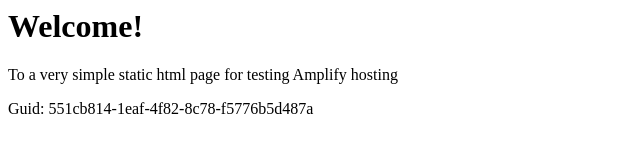
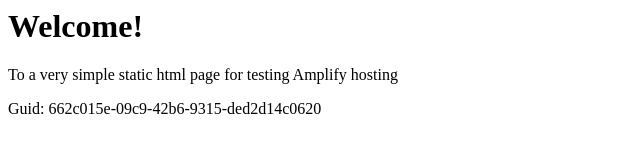
Before and after one commit to aws-aemilia-mxp/Github-PR-Commit-Integration-Test-DoNotTouch-GitHubWebhookPushCanaryTest-v1-preprod-eu-south-1, a website: page src/index.html in a window 1280 px wide. Shown: the full height of the page, 0-640 px from the left. Drawn offline with Linux system fonts and the light colour scheme.

Commit message:
commit from integ tests

```diff
--- a/src/index.html
+++ b/src/index.html
@@ -12,6 +12,6 @@
 <body>
     <h1>Welcome!</h1>
     <p>To a very simple static html page for testing Amplify hosting</p>
-    <p>Guid: 551cb814-1eaf-4f82-8c78-f5776b5d487a</p></body>
+    <p>Guid: 662c015e-09c9-42b6-9315-ded2d14c0620</p></body>
 
 </html>
```
